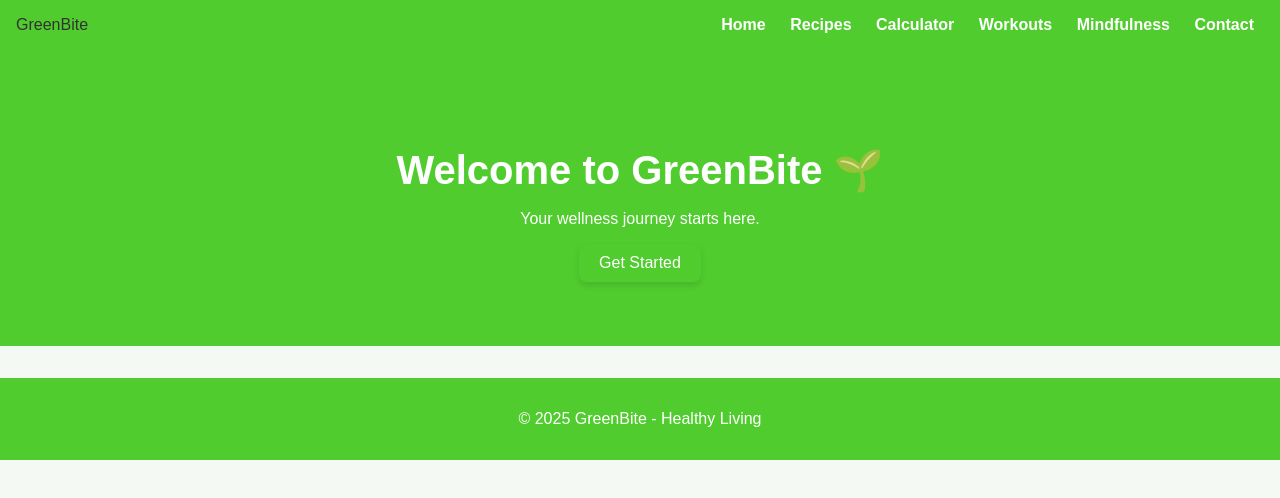
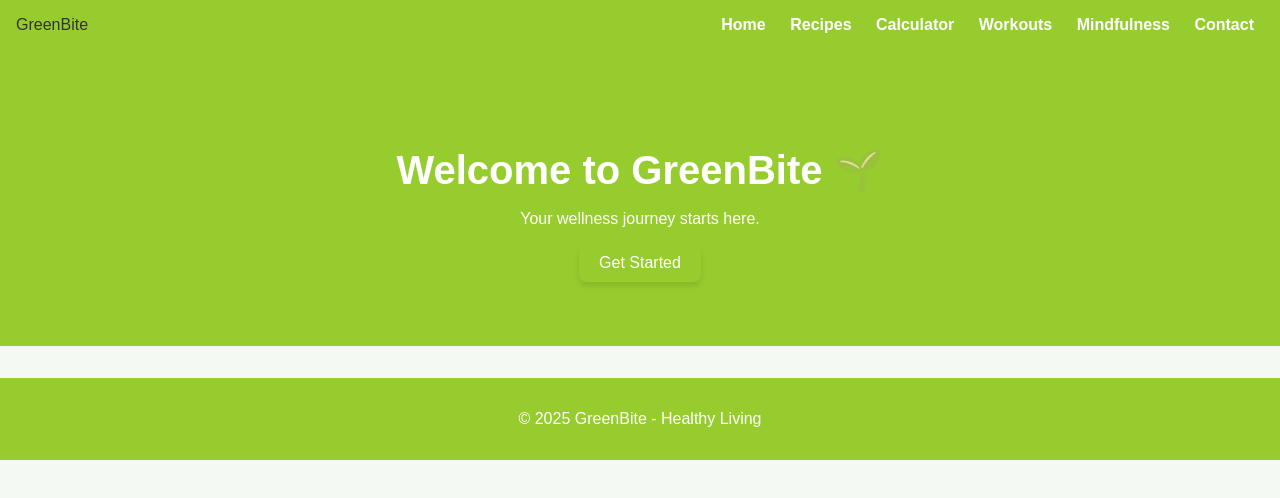
Before and after one commit to ghub319-dotcom/mnika, a plain HTML site: page index.html in a window 1280 px wide. Drawn offline with Linux system fonts and the light colour scheme.

Commit message:
Add files via upload

```diff
--- a/styles.css
+++ b/styles.css
@@ -9,7 +9,7 @@ body {
 
 /* Navbar */
 nav {
-    background: #50cc2e;
+    background: #97cc2eff;
     padding: 1rem;
     display: flex;
     justify-content: space-between;
@@ -30,7 +30,7 @@ nav a:hover {
 
 /* Hero Section */
 .hero {
-    background: #50cc2e;
+    background: #97cc2eff;
     color: white;
     text-align: center;
     padding: 4rem 2rem;
@@ -43,7 +43,7 @@ nav a:hover {
 
 /* Buttons */
 button, .btn {
-    background: #50cc2e;
+    background: #97cc2eff;
     border: none;
     padding: 10px 20px;
     color: white;
@@ -55,7 +55,7 @@ button, .btn {
 }
 
 button:hover, .btn:hover {
-    background: #50cc2e;
+    background: #97cc2eff;
     box-shadow: 0px 6px 12px rgba(0,0,0,0.2);
 }
 
@@ -85,14 +85,14 @@ button:hover, .btn:hover {
 .progress-bar {
     height: 20px;
     border-radius: 20px;
-    background: #50cc2e;
+    background: #97cc2eff;
     width: 0%;
     transition: width 1s ease-in-out;
 }
 
 /* Footer */
 footer {
-    background: #50cc2e;
+    background: #97cc2eff;
     color: white;
     text-align: center;
     padding: 1rem;
```
